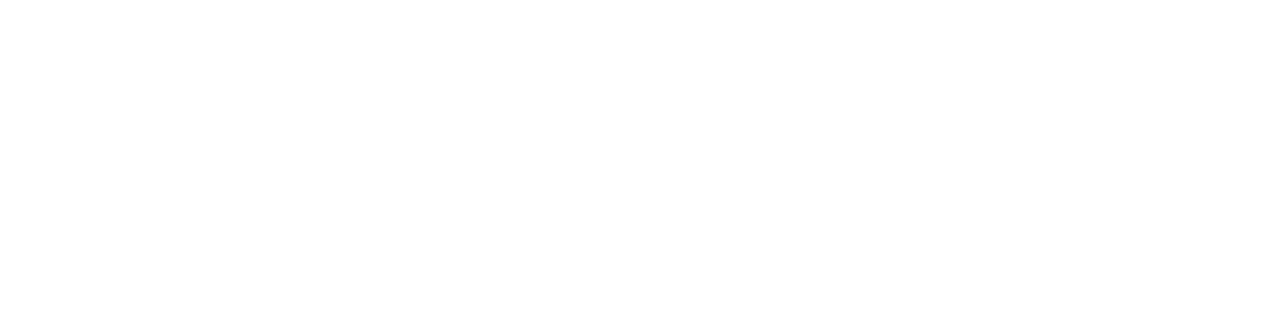
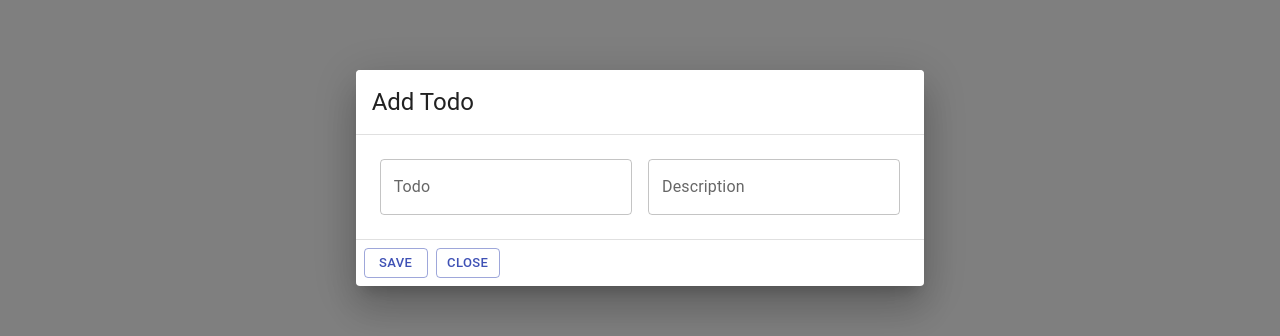
Before and after one commit to shahbazalis/Todo-App, a React (Create React App) app in the folder client/: page / in a window 1280 px wide. Both pictures are taken after a click on the button "ADD TODO". Shown: the part 222-558 px from the top of the page. Built offline with nearby package versions, Linux system fonts and the light colour scheme; no server answers.

Commit message:
addTodo dialog, delete and edit buttons added

```diff
--- a/client/src/components/buttons/addButton.tsx
+++ b/client/src/components/buttons/addButton.tsx
@@ -10,7 +10,7 @@ const useStyles = makeStyles({
 });
 
 interface addButtonProps {
-  addTodoItem: () => void;
+  handleOpen: () => void;
 }
 
 const AddButton = (props: addButtonProps) => {
@@ -22,7 +22,7 @@ const AddButton = (props: addButtonProps) => {
         data-testid="btn-add-todo"
         variant="outlined"
         color="primary"
-        onClick={props.addTodoItem}
+        onClick={props.handleOpen}
         className={classes.button}
       >
         Add Todo
--- a/client/src/views/todos/addTodo.tsx
+++ b/client/src/views/todos/addTodo.tsx
@@ -1,5 +1,58 @@
-import React from "react";
+import Card from "@mui/material/Card";
+import CardActions from "@mui/material/CardActions";
+import CardContent from "@mui/material/CardContent";
+import Button from "@mui/material/Button";
+import CardHeader from "@mui/material/CardHeader";
+import Box from "@mui/material/Box";
+import TextField from "@mui/material/TextField";
+import Divider from "@mui/material/Divider";
 
-const AddTodo = () => {};
+interface AddTodoInterface {
+  onClose: (value: boolean) => void;
+}
+
+const AddTodo = (props: AddTodoInterface) => {
+  return (
+    <Card sx={{ minWidth: 475 }}>
+      <CardHeader title="Add Todo" />
+      <Divider />
+      <CardContent>
+        <Box
+          component="form"
+          sx={{
+            "& > :not(style)": { m: 1, width: "25ch" },
+          }}
+          noValidate
+          autoComplete="off"
+        >
+          <TextField id="todo" label="Todo" variant="outlined" fullWidth />
+          <TextField
+            id="todo-description"
+            label="Description"
+            variant="outlined"
+            fullWidth
+          />
+        </Box>
+      </CardContent>
+      <Divider />
+      <CardActions>
+        <Button
+          size="small"
+          variant="outlined"
+          onClick={() => props.onClose(false)}
+        >
+          Save
+        </Button>
+        <Button
+          size="small"
+          variant="outlined"
+          onClick={() => props.onClose(false)}
+        >
+          Close
+        </Button>
+      </CardActions>
+    </Card>
+  );
+};
 
 export default AddTodo;
--- a/client/src/views/todos/todos.tsx
+++ b/client/src/views/todos/todos.tsx
@@ -8,6 +8,9 @@ import TableHead from "@mui/material/TableHead";
 import TableRow from "@mui/material/TableRow";
 import Paper from "@mui/material/Paper";
 import Typography from "@mui/material/Typography";
+import DeleteIcon from "@mui/icons-material/Delete";
+import EditIcon from "@mui/icons-material/Edit";
+import Tooltip from "@mui/material/Tooltip";
 import { LinearProgress } from "@material-ui/core";
 import { makeStyles, styled } from "@material-ui/core/styles";
 import Dialog from "@mui/material/Dialog";
@@ -15,6 +18,7 @@ import Dialog from "@mui/material/Dialog";
 import { getTodos } from "../../models/todoApis";
 import { TodoItem } from "../../interfaces/TodoItem";
 import AddButton from "../../components/buttons/addButton";
+import AddTodo from "./addTodo";
 
 const useStyles = makeStyles({
   bold: {
@@ -38,6 +42,7 @@ const StyledTableRow = styled(TableRow)(({ theme }) => ({
 const Todos = () => {
   const [todos, setTodos] = useState<TodoItem[] | undefined>([]);
   const [loading, setLoading] = useState(false);
+  const [open, setOpen] = useState(false);
 
   const classes = useStyles();
 
@@ -57,22 +62,19 @@ const Todos = () => {
     getTodoList();
   }, []);
 
-  const handleAddTodoItem = async () => {
-    let todoItem = {
-      todo: "Write an email",
-      status: "Pending",
-      description: "To the friend",
-    };
+  const handleDialogOpen = () => {
+    setOpen(true);
+  };
 
-    // let todoItemAdded = await addTodoItem(todoItem);
-    //setTodo(todo.concat([todoItemAdded.data]));
+  const handleDialogClose = () => {
+    setOpen(false);
   };
 
   return (
     <div>
       {loading && <LinearProgress />}
 
-      <AddButton addTodoItem={handleAddTodoItem} />
+      <AddButton handleOpen={handleDialogOpen} />
 
       <TableContainer component={Paper}>
         <Table sx={{ minWidth: 650 }} size="medium">
@@ -116,22 +118,28 @@ const Todos = () => {
                       {row.todo}
                     </TableCell>
                   ) : (
-                    <TableCell
-                      component="th"
-                      scope="row"
-                      className={classes.inline}
-                    >
+                    <TableCell component="th" scope="row">
                       {row.todo}
                     </TableCell>
                   )}
                   <TableCell>{row.description}</TableCell>
                   <TableCell>{row.status}</TableCell>
+                  <TableCell>
+                    <Tooltip title="Edit">
+                      <EditIcon color="primary" />
+                    </Tooltip>
+                    <Tooltip title="Delete">
+                      <DeleteIcon htmlColor="#FF3368 " />
+                    </Tooltip>
+                  </TableCell>
                 </StyledTableRow>
               ))}
           </TableBody>
         </Table>
       </TableContainer>
-      {/* <Dialog></Dialog> */}
+      <Dialog open={open} onClose={handleDialogClose}>
+        <AddTodo onClose={handleDialogClose} />
+      </Dialog>
     </div>
   );
 };
```
